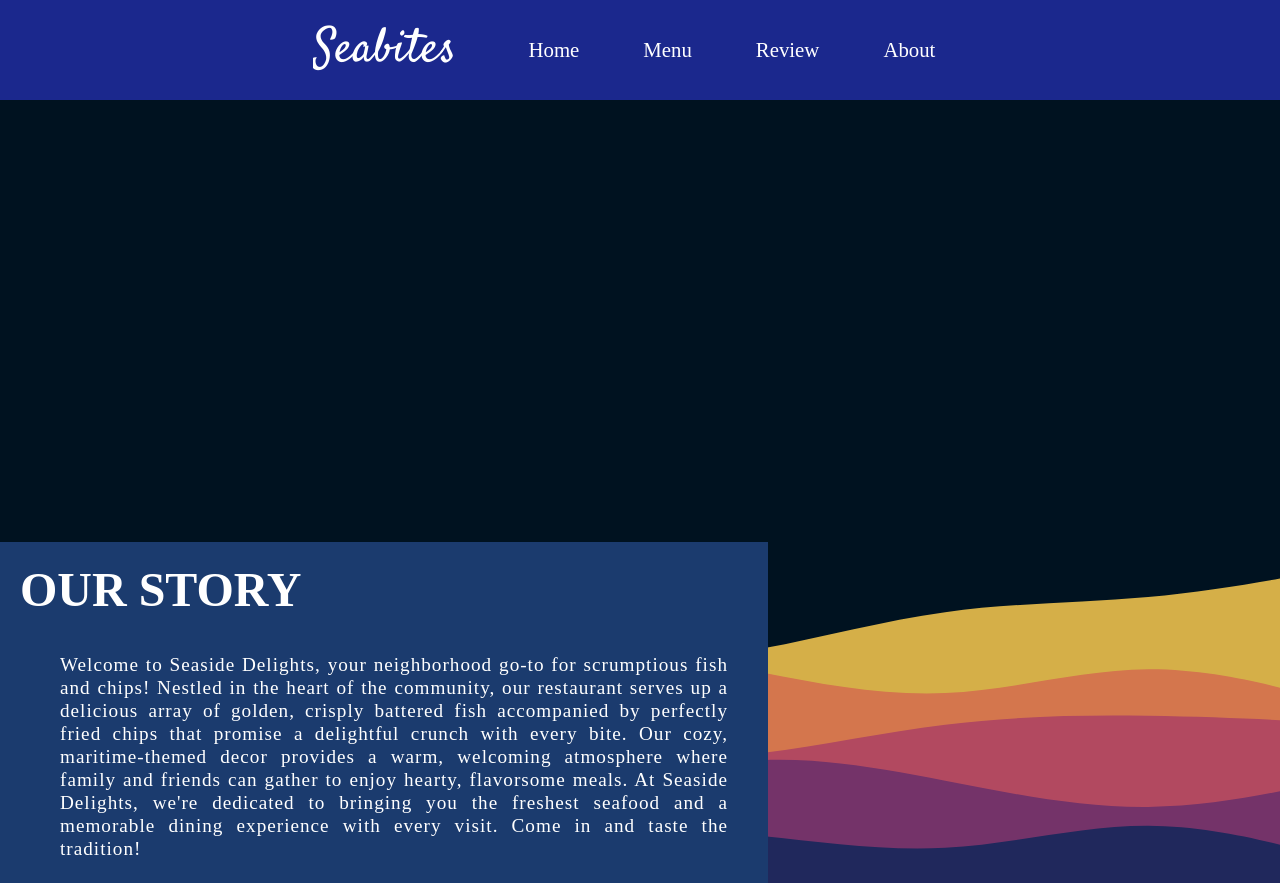
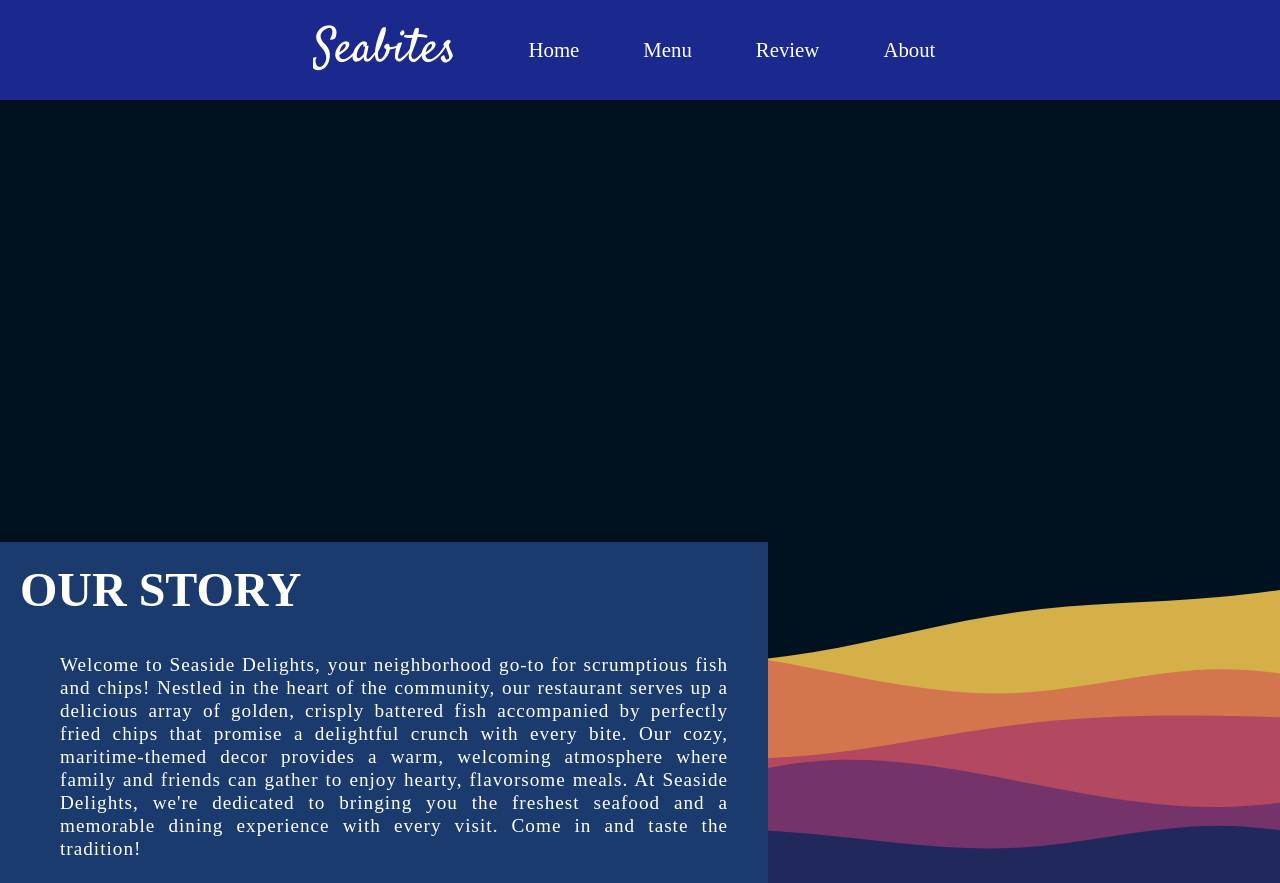
Before and after one commit to redaktteedd/fit1050_a3_michaelntkk, a plain HTML site: page index.html in a window 1280 px wide. Shown: the top 883 px of the page. Drawn offline with Linux system fonts and the light colour scheme.

Commit message:
changed css setting for the svg

```diff
--- a/style/style.css
+++ b/style/style.css
@@ -71,7 +71,9 @@ navbar {
 }
 .wave__story{
     display:flex;
-    background: url('../img/wave_2.svg') no-repeat fixed center;
+    background: url('../img/wave_2.svg');
+    background-repeat: no-repeat;
+    background-attachment: fixed;
     background-size: cover;
     width: 100vw;
     height: 100vh;
```
